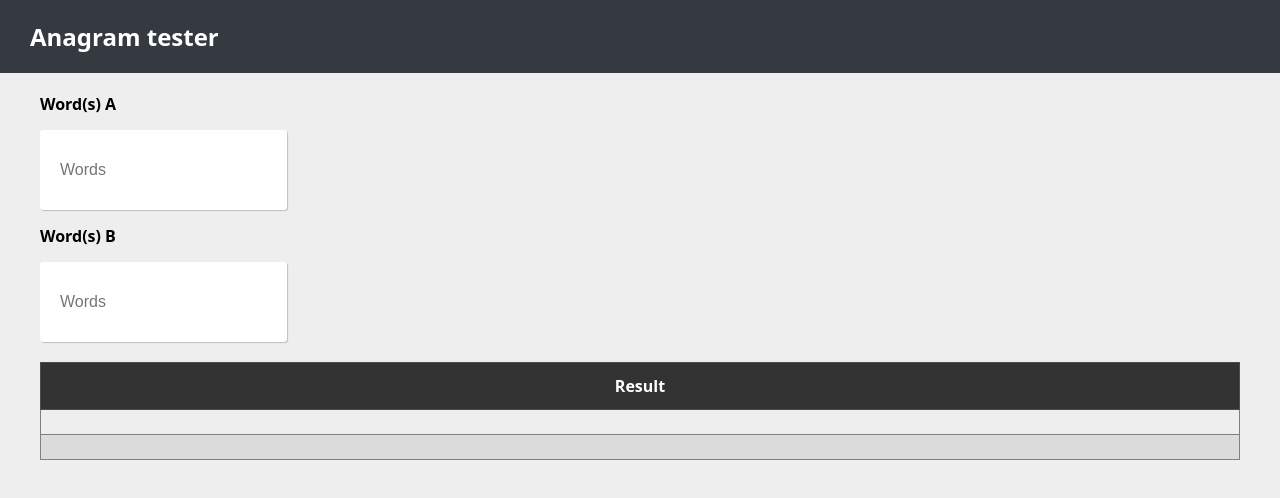
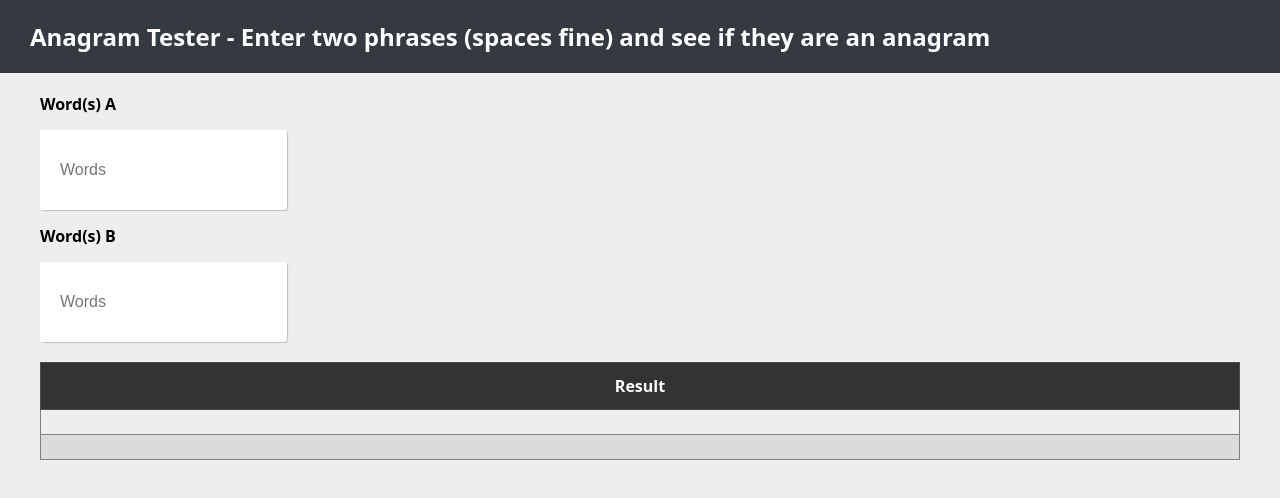
Before and after one commit to airbr/anagram-string, a website built with Parcel: page index.html in a window 1280 px wide. Built offline with nearby package versions, Linux system fonts and the light colour scheme.

Commit message:
Fix attempt for CI

```diff
--- a/index.html
+++ b/index.html
@@ -8,7 +8,7 @@
   </head>
   <body>
     <nav>
-      <h1>Anagram tester</h1>
+      <h1>Anagram Tester - Enter two phrases (spaces fine) and see if they are an anagram</h1>
     </nav>
 
     <main>
--- a/package.json
+++ b/package.json
@@ -20,7 +20,7 @@
   "homepage": "https://github.com/jadjoubran/web-starter-parcel#readme",
   "devDependencies": {
     "mocha": "^9.0.3",
-    "parcel-bundler": "^1.12.4"
+    "parcel": "latest"
   },
   "dependencies": {}
 }
```
Also changed, not shown: 1 other file.
